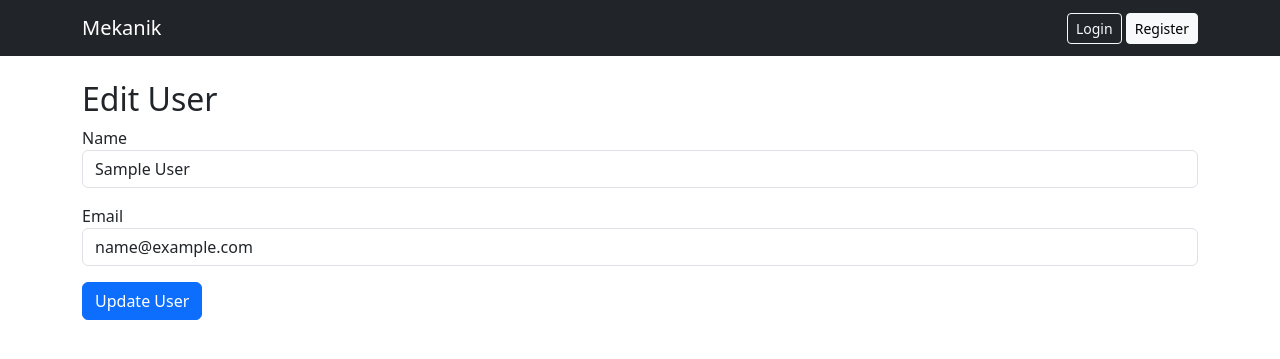
After one commit to anandupanickar27-hue/mekanik-ai-vehicle-service-platform, a Flask app: page /edit-user/1 in a window 1280 px wide. The commit adds this page. Shown: the top 359 px of the page. Run offline with Flask 3, Linux system fonts and the light colour scheme; tables that the repository leaves empty hold one stand-in row (values such as "Sample post").

Commit message:
Implement user update functionality

```diff
--- a/app/routes.py
+++ b/app/routes.py
@@ -3,6 +3,7 @@ from app import app
 
 from app.models import User
 from app import db
+from flask import redirect, url_for
 
 
 @app.route("/test-form", methods=["GET", "POST"])
@@ -67,3 +68,33 @@ def users():
         "users.html",
         users=users
     )
+
+@app.route("/delete-user/<int:id>")
+def delete_user(id):
+
+    user = User.query.get(id)
+
+    db.session.delete(user)
+
+    db.session.commit()
+
+    return redirect(url_for("users"))
+
+@app.route("/edit-user/<int:id>", methods=["GET", "POST"])
+def edit_user(id):
+
+    user = User.query.get(id)
+
+    if request.method == "POST":
+
+        user.name = request.form["name"]
+        user.email = request.form["email"]
+
+        db.session.commit()
+
+        return redirect(url_for("users"))
+
+    return render_template(
+        "edit_user.html",
+        user=user
+    )
--- /dev/null
+++ b/app/templates/edit_user.html
@@ -0,0 +1,33 @@
+{% extends "base.html" %}
+
+{% block content %}
+
+<h2>Edit User</h2>
+
+<form method="POST">
+
+    <div class="mb-3">
+        <label>Name</label>
+        <input
+            type="text"
+            name="name"
+            value="{{ user.name }}"
+            class="form-control">
+    </div>
+
+    <div class="mb-3">
+        <label>Email</label>
+        <input
+            type="email"
+            name="email"
+            value="{{ user.email }}"
+            class="form-control">
+    </div>
+
+    <button class="btn btn-primary">
+        Update User
+    </button>
+
+</form>
+
+{% endblock %}
```
Also changed, not shown: app/templates/users.html (+20 -0 lines).
